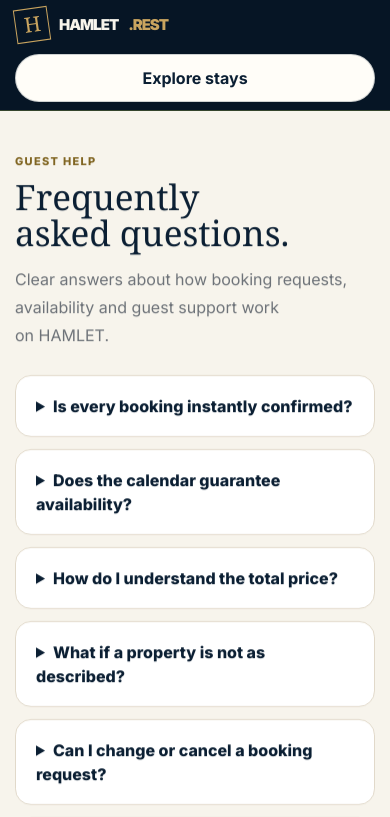
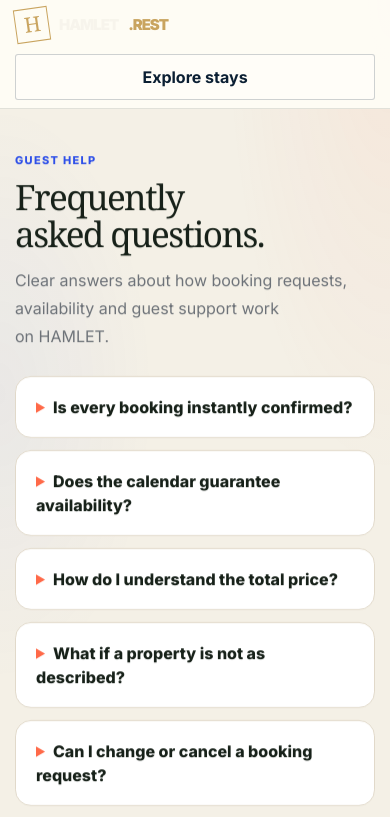
Before and after one commit to 4Buckscodes/hamletshortlets, a Next.js app: page /faqs in a window 390 px wide. Shown: the top 817 px of the page. Built offline with nearby package versions, Linux system fonts and the light colour scheme; a web font is replaced by a local one.

Commit message:
Apply expressive HAMLET design and responsive interactions site-wide

```diff
--- a/app/globals.css
+++ b/app/globals.css
@@ -828,3 +828,159 @@ main :where(input,select,textarea):focus-visible { outline:3px solid rgba(54,89,
   .home-search-button { min-height:62px; }
   .home-hero h1 em { text-shadow:3px 3px 0 rgba(46,80,232,.55); }
 }
+
+
+/* ------------------------------------------------------------------
+   HAMLET EXPERIENCE SYSTEM — applied across public, guest, partner and
+   operations routes. V0's vivid colour language, shared interaction rules.
+   ------------------------------------------------------------------ */
+:root {
+  --hamlet-forest:#172119;
+  --hamlet-cobalt:#2e50e8;
+  --hamlet-coral:#ff6948;
+  --hamlet-citrus:#d9f24b;
+  --hamlet-paper:#f4f0e6;
+  --hamlet-white:#fffdf6;
+  --hamlet-jade:#1c765e;
+}
+body { background:var(--hamlet-paper); color:var(--hamlet-forest); }
+main:not(.home-page) {
+  color:var(--hamlet-forest);
+  background:
+    radial-gradient(ellipse at 100% 0%,rgba(255,105,72,.075),transparent 30%),
+    radial-gradient(ellipse at 0% 35%,rgba(46,80,232,.055),transparent 28%),
+    var(--hamlet-paper) !important;
+}
+main:not(.home-page) > header {
+  background:rgba(255,253,246,.94) !important;
+  border-bottom:1px solid rgba(23,33,25,.12) !important;
+}
+main:not(.home-page) :where(h1,h2,h3) {
+  color:var(--hamlet-forest);
+  text-wrap:balance;
+}
+main:not(.home-page) :where(h1.serif,h1,h2.serif) {
+  letter-spacing:-.045em;
+}
+main:not(.home-page) h1 em,
+main:not(.home-page) h2 em { color:var(--hamlet-coral) !important; }
+main:not(.home-page) :where(a.primary-button,.primary-button,button[type="submit"]) {
+  border:0;
+  border-radius:3px;
+  background:var(--hamlet-cobalt) !important;
+  color:#fff !important;
+  box-shadow:0 8px 22px rgba(46,80,232,.14);
+}
+main:not(.home-page) :where(a.primary-button,.primary-button,button[type="submit"]):hover {
+  background:#1938c0 !important;
+  box-shadow:0 12px 28px rgba(46,80,232,.22);
+  transform:translateY(-2px);
+}
+main:not(.home-page) :where(.secondary-button,button:not([type="submit"])) {
+  border-radius:3px;
+}
+main:not(.home-page) :where(a,button,[role="button"]) {
+  cursor:pointer;
+  transition:color .18s ease,background-color .18s ease,border-color .18s ease,
+    box-shadow .22s ease,transform .22s cubic-bezier(.2,.72,.25,1);
+}
+main:not(.home-page) :where(a,button,[role="button"]):focus-visible {
+  outline:3px solid rgba(46,80,232,.35);
+  outline-offset:3px;
+}
+main:not(.home-page) :where(input,select,textarea) {
+  max-width:100%;
+  min-height:44px;
+  border-radius:3px !important;
+  border-color:rgba(23,33,25,.2) !important;
+  background:#fffdf6 !important;
+  color:var(--hamlet-forest) !important;
+}
+main:not(.home-page) :where(input,select,textarea):focus {
+  border-color:var(--hamlet-cobalt) !important;
+  box-shadow:0 0 0 3px rgba(46,80,232,.12) !important;
+  outline:0;
+}
+main:not(.home-page) :where(article,[style*="background: '#fff'"],[style*='background: "#fff"']) {
+  transition:transform .25s cubic-bezier(.2,.72,.25,1),box-shadow .25s ease,border-color .2s ease;
+}
+main:not(.home-page) article:hover {
+  border-color:rgba(46,80,232,.25) !important;
+  box-shadow:0 16px 38px rgba(23,33,25,.09);
+  transform:translateY(-3px);
+}
+main:not(.home-page) :where(section) { scroll-margin-top:84px; }
+main:not(.home-page) :where(p,li) { line-height:1.75; }
+main:not(.home-page) :where(small,label) { letter-spacing:.01em; }
+main:not(.home-page) :where(table) { border-collapse:collapse; }
+main:not(.home-page) :where(th) { background:#e4f0a7; color:#26321f; }
+main:not(.home-page) :where(td,th) { padding:12px; border-bottom:1px solid rgba(23,33,25,.12); text-align:left; }
+main:not(.home-page) :where([role="alert"]) { border-left:4px solid var(--hamlet-coral); }
+main:not(.home-page) :where([role="status"]) { border-left:4px solid var(--hamlet-jade); }
+
+/* Public content pages: editorial colour accents and layered section rhythm. */
+main:not(.home-page) > section:nth-of-type(3n+1) { --section-accent:var(--hamlet-cobalt); }
+main:not(.home-page) > section:nth-of-type(3n+2) { --section-accent:var(--hamlet-coral); }
+main:not(.home-page) > section:nth-of-type(3n) { --section-accent:var(--hamlet-jade); }
+main:not(.home-page) > section :where(h1,h2) { text-decoration-color:var(--section-accent); }
+main:not(.home-page) > section > p:first-child {
+  color:var(--section-accent, var(--hamlet-cobalt)) !important;
+  font-weight:800;
+  letter-spacing:.13em;
+  text-transform:uppercase;
+}
+
+/* Data workspaces: clarity first, colourful but disciplined. */
+main:not(.home-page) :where(.dashboard-grid,.stats-grid) > *,
+main:not(.home-page) :where(article) {
+  border-radius:4px !important;
+}
+main:not(.home-page) :where(.stat-card):nth-child(3n+1) { border-top:3px solid var(--hamlet-cobalt); }
+main:not(.home-page) :where(.stat-card):nth-child(3n+2) { border-top:3px solid var(--hamlet-coral); }
+main:not(.home-page) :where(.stat-card):nth-child(3n) { border-top:3px solid var(--hamlet-jade); }
+
+/* FAQ accordions and native disclosure interactions. */
+main:not(.home-page) details {
+  border:1px solid rgba(23,33,25,.14);
+  border-radius:4px;
+  background:#fffdf6;
+  padding:17px 19px;
+}
+main:not(.home-page) details[open] {
+  border-color:rgba(46,80,232,.4);
+  box-shadow:0 12px 28px rgba(23,33,25,.06);
+}
+main:not(.home-page) summary {
+  cursor:pointer;
+  font-weight:750;
+}
+main:not(.home-page) summary::marker { color:var(--hamlet-coral); }
+
+/* Site footer follows the same confident colour system. */
+.site-footer {
+  background:#172119 !important;
+  color:#fffdf6 !important;
+}
+.site-footer :where(a,p,span) { color:inherit; }
+.site-footer a:hover { color:var(--hamlet-citrus); }
+
+/* Responsive safeguards for existing inline-styled pages. */
+@media (max-width:760px) {
+  main:not(.home-page) { overflow-x:clip; }
+  main:not(.home-page) > section { padding-inline:0; }
+  main:not(.home-page) [style*="grid-template-columns"] {
+    grid-template-columns:minmax(0,1fr) !important;
+  }
+  main:not(.home-page) [style*="display: flex"],
+  main:not(.home-page) [style*="display:flex"] {
+    flex-wrap:wrap;
+  }
+  main:not(.home-page) :where(input,select,textarea) { width:100%; min-width:0; }
+  main:not(.home-page) :where(button,.primary-button,.secondary-button) { min-height:46px; }
+  main:not(.home-page) :where(table) { display:block; overflow-x:auto; max-width:100%; }
+  main:not(.home-page) h1 { font-size:clamp(34px,9vw,56px) !important; }
+  main:not(.home-page) h2 { font-size:clamp(24px,6.5vw,38px); }
+}
+@media (prefers-reduced-motion:reduce) {
+  main:not(.home-page) :where(a,button,article) { transition:none !important; }
+}
```
